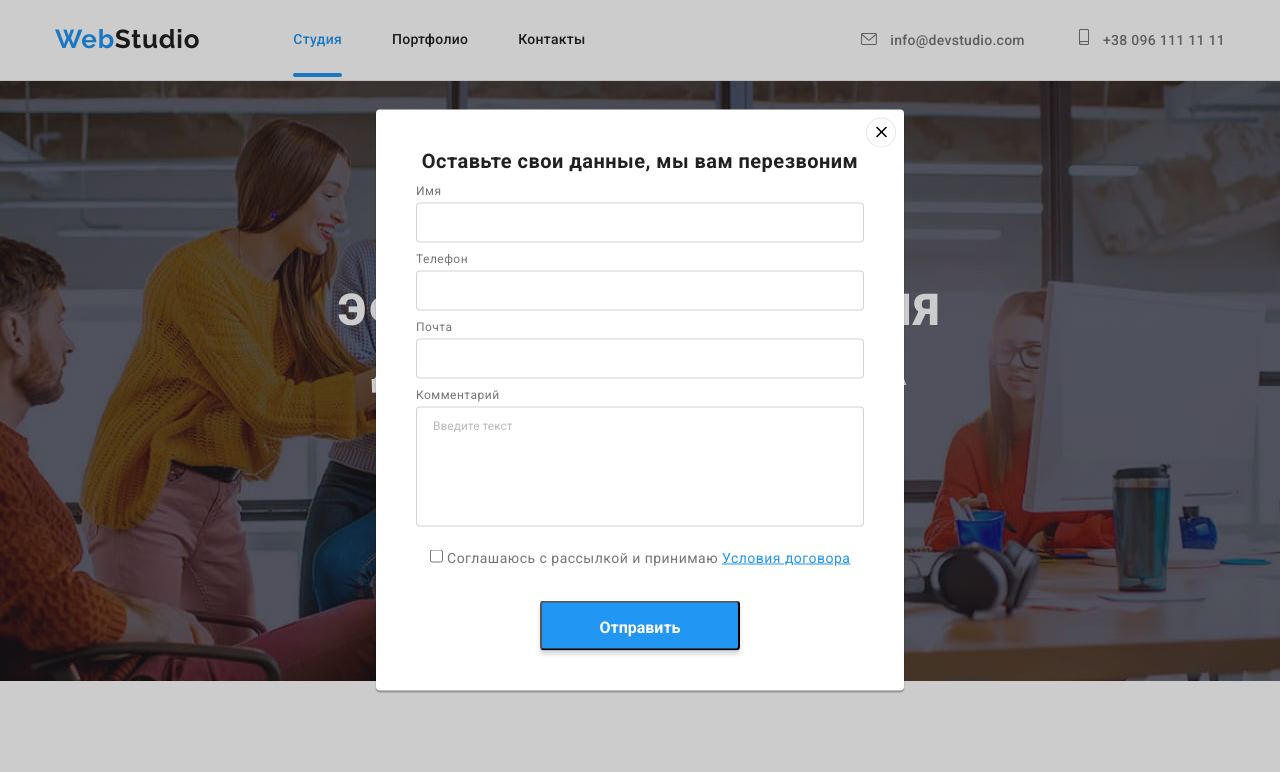
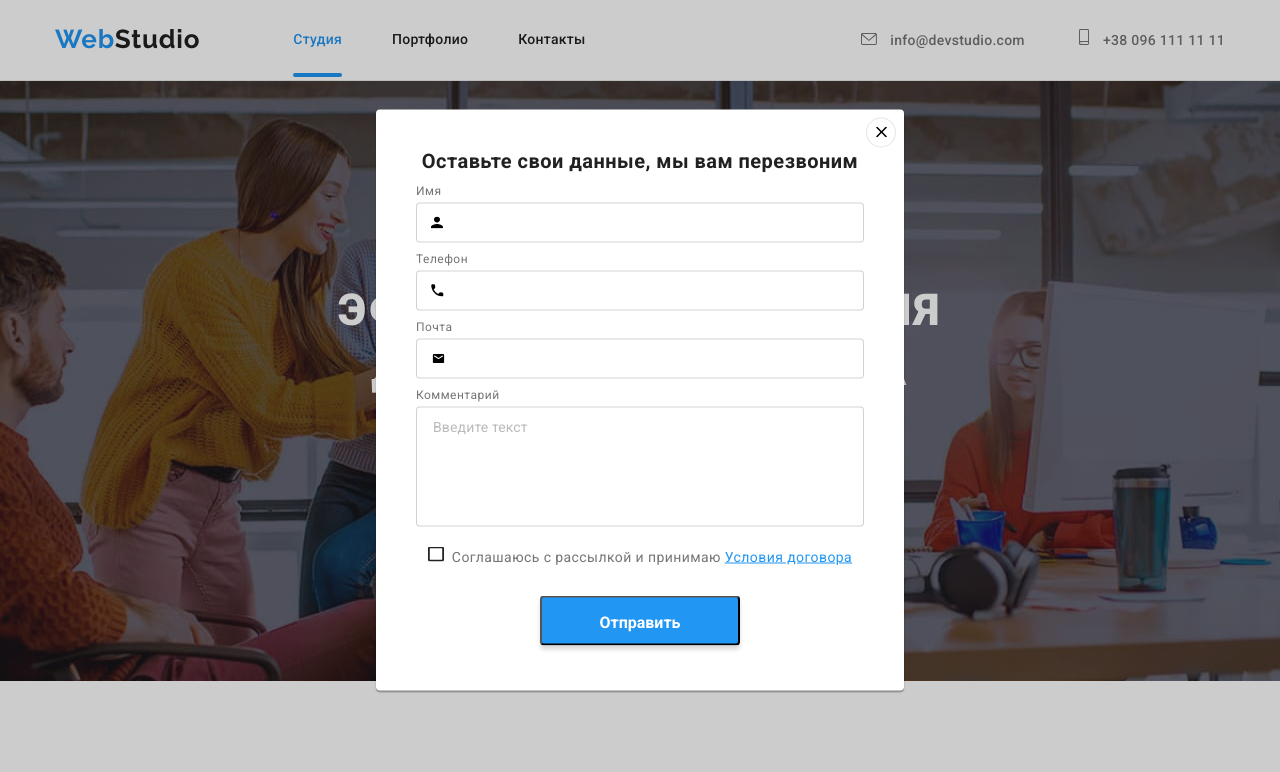
Before and after one commit to iaroslav-sk/goit-markup-hw-06, a plain HTML site: page index.html in a window 1280 px wide. Both pictures are taken after a click on the button "Заказать услугу". Shown: the top 772 px of the page. Drawn offline with nearby package versions, Linux system fonts and the light colour scheme.

Commit message:
Иконки + чекбокс

```diff
--- a/index.html
+++ b/index.html
@@ -472,15 +472,42 @@
         <form action="#" class="form">
           <div class="form-input-wrap">
             <label for="name">Имя</label>
-            <input type="text" name="name" id="name" placeholder=" " />
+            <div class="name-icon-wrap">
+              <input
+                class="name-input"
+                type="text"
+                name="name"
+                id="name"
+                placeholder=" "
+              />
+              <svg class="name-icon">
+                <use href="./images/icon/sprite.svg#name-icon"></use>
+              </svg>
+            </div>
           </div>
           <div class="form-input-wrap">
             <label for="tel">Телефон</label>
-            <input type="tel" name="tel" id="tel" placeholder=" " />
+            <div class="phone-icon-wrap">
+              <input
+                class="tel-input"
+                type="tel"
+                name="tel"
+                id="tel"
+                placeholder=" "
+              />
+              <svg class="phone-icon">
+                <use href="./images/icon/sprite.svg#phone-icon"></use>
+              </svg>
+            </div>
           </div>
           <div class="form-input-wrap">
             <label for="mail">Почта</label>
-            <input type="email" name="mail" id="mail" />
+            <div class="mail-icon-wrap">
+              <input class="mail-inpup" type="email" name="mail" id="mail" />
+              <svg class="mail-icon">
+                <use href="./images/icon/sprite.svg#mail-icon"></use>
+              </svg>
+            </div>
           </div>
           <div class="coment-input-wrap">
             <label for="coment">Комментарий</label>
@@ -492,8 +519,14 @@
             ></textarea>
           </div>
           <div class="privat-policy-wrap">
-            <input type="checkbox" name="policy" id="policy" />
-            <label class="privat-policy-checkbox" for="policy" name="policy"
+            <input
+              class="privat-policy-checkbox visually-hidden"
+              type="checkbox"
+              name="policy"
+              id="policy"
+              value="accept-policy"
+            />
+            <label class="privat-policy-input" for="policy" name="policy"
               >Соглашаюсь с рассылкой и принимаю
               <a class="privat-policy-link" href="#">Условия договора</a></label
             >
--- a/style/style.css
+++ b/style/style.css
@@ -669,7 +669,10 @@ body {
 }
 .form-input-wrap input {
   margin: 0 0;
-  padding: 6px 10px;
+  padding-top: 6px;
+  padding-right: 10px;
+  padding-bottom: 6px;
+  padding-left: 42px;
   width: 448px;
   height: 40px;
   border: 1px solid rgba(33, 33, 33, 0.2);
@@ -733,11 +736,82 @@ body {
   background-color: var(--accent-color);
   cursor: pointer;
 }
-/* .send-button-wrap {
-  display: flex;
-  text-align: center;
-} */
+.name-icon-wrap,
+.phone-icon-wrap,
+.mail-icon-wrap {
+  position: relative;
+  width: 30px;
+}
+.name-icon {
+  position: absolute;
+  top: 50%;
+  left: 15px;
+  transform: translateY(-50%);
+  width: 12px;
+  height: 12px;
+}
+.phone-icon {
+  position: absolute;
+  top: 50%;
+  left: 15px;
+  transform: translateY(-50%);
+  width: 13px;
+  height: 13px;
+}
+.mail-icon {
+  position: absolute;
+  top: 50%;
+  left: 15px;
+  transform: translateY(-50%);
+  width: 15px;
+  height: 12px;
+}
+.mail-icon-wrap:focus-within,
+.phone-icon-wrap:focus-within,
+.name-icon-wrap:focus-within {
+  fill: var(--accent-color);
+  border-color: var(--accent-color);
+}
+.mail-inpup:focus,
+.tel-input:focus,
+.name-input:focus,
+.coment-textarea:focus {
+  outline: none;
+  border-color: var(--accent-color);
+}
 
+.coment-textarea::placeholder {
+  font-family: Roboto;
+  font-weight: 400;
+  font-size: 14px;
+  line-height: 1.14;
+  letter-spacing: 0.01em;
+  color: rgba(117, 117, 117, 0.5);
+}
+.privat-policy-input {
+  font-family: Roboto, sans-serif;
+  font-weight: 400;
+  font-size: 14px;
+  line-height: 1.17;
+  letter-spacing: 0.03em;
+  color: #757575;
+}
+.privat-policy-input::before {
+  content: " ";
+  display: inline-block;
+  text-align: left;
+  width: 16px;
+  height: 15px;
+  margin-right: 8px;
+  background-image: url("../images/icon/checkbox-empty-icon.svg");
+}
+.privat-policy-checkbox:checked + .privat-policy-input::before {
+  background-image: url("../images/icon/checkbox-selector-icon.svg");
+  background-color: #2196f3;
+  background-repeat: no-repeat;
+  background-position: center;
+  border-radius: 2px;
+}
 /* ---------------------------------------- */
 /* -------------portfolio ------------------*/
 /* ---------------------------------------- */
```
Also changed, not shown: images/icon/checkbox-empty-icon.svg (added), images/icon/checkbox-selector-icon.svg (added).
